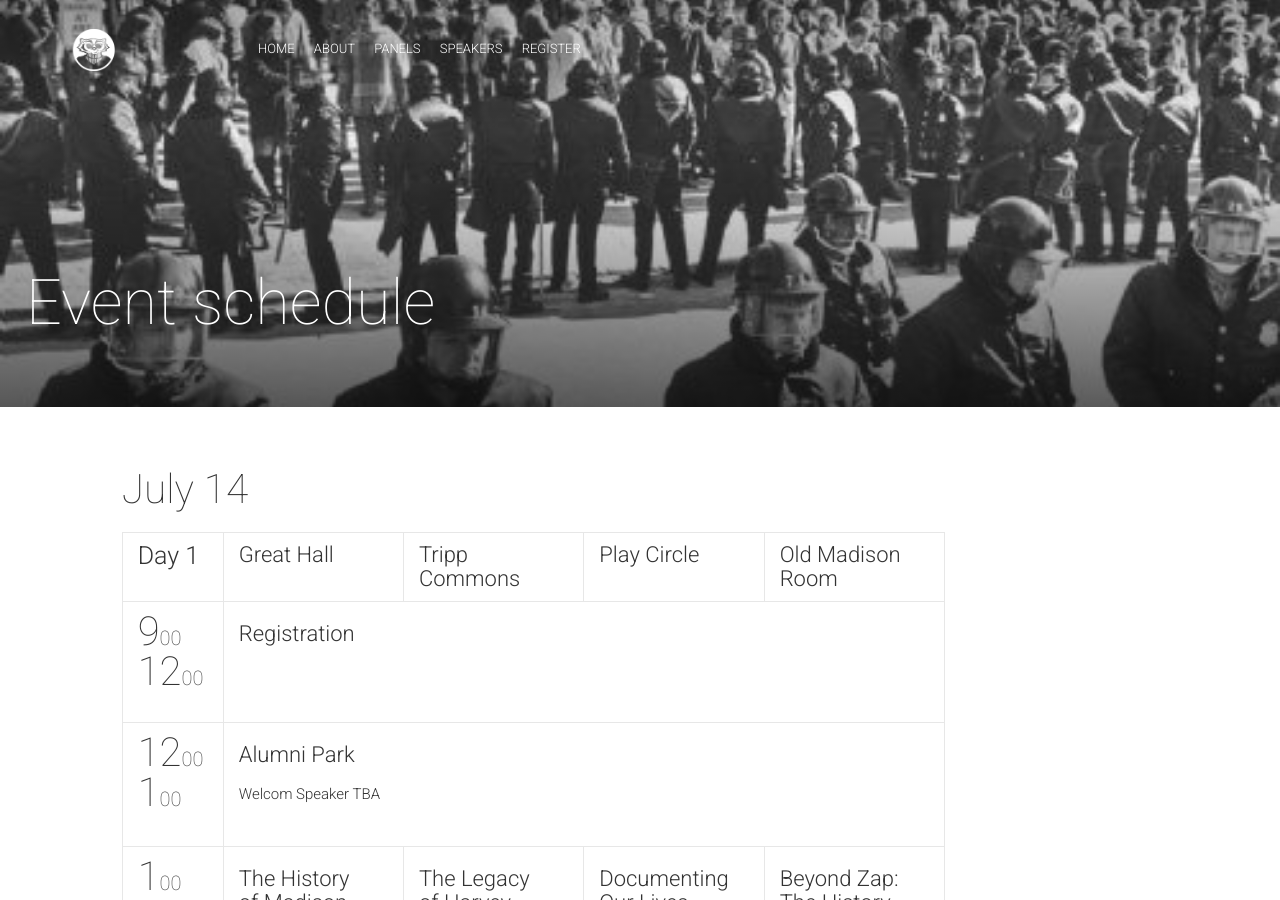
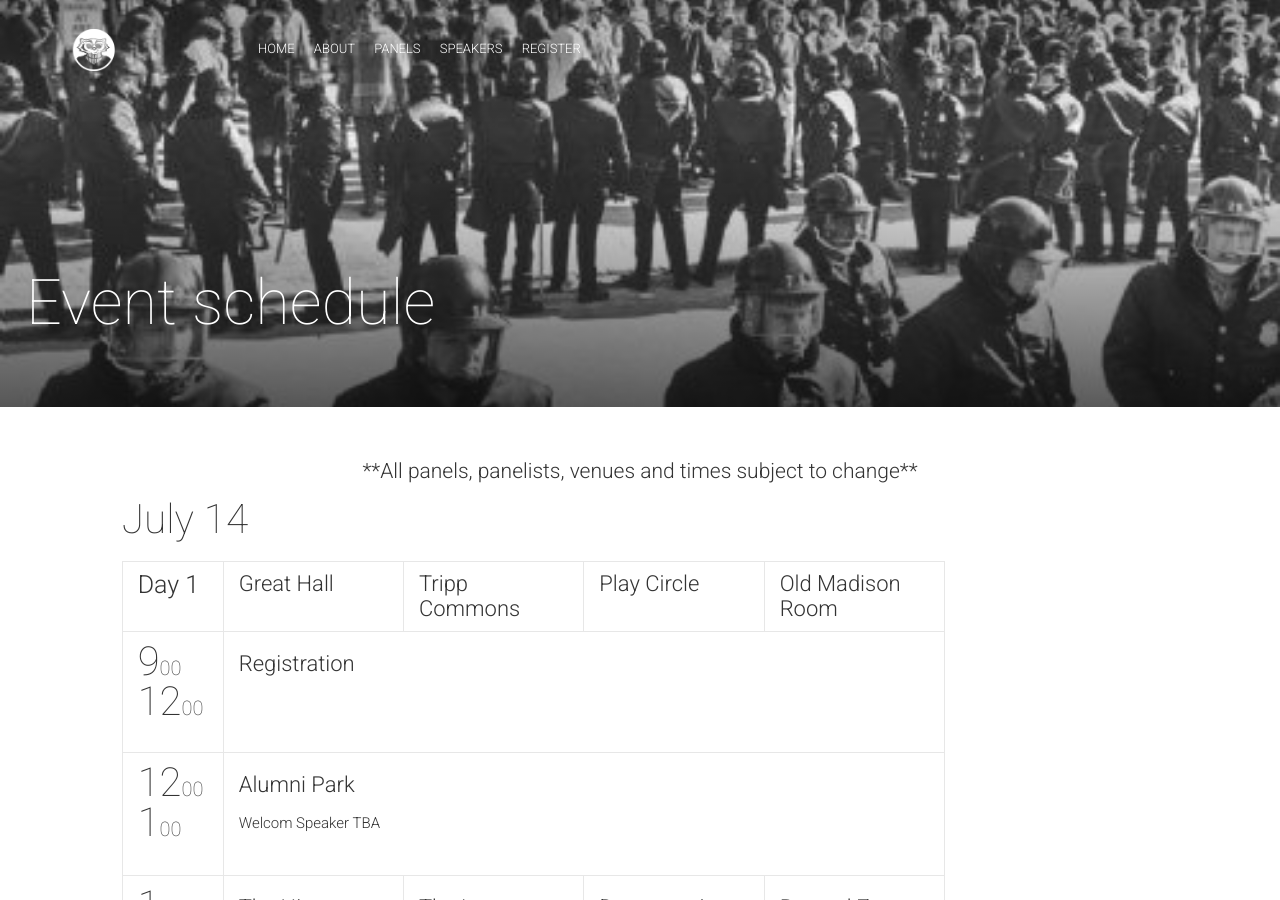
Before and after one commit to fourthirty-two/the-madison-reunion, a Jekyll site: the page built from schedule.html, in a window 1280 px wide and 900 px high. Built offline with Jekyll 4.4.1, drawn with Linux system fonts in a browser that asks for light colours; nearby versions of some CDN libraries; comment, search, counter and statistics services are not loaded.

Commit message:
:notes: schedule footnote

```diff
--- a/_includes/schedule.html
+++ b/_includes/schedule.html
@@ -1,5 +1,8 @@
 <!-- Begin Schedule Section -->
 <section id="schedule" class="schedule">
+  <b class="lead">
+    **All panels, panelists, venues and times subject to change**
+  </b>
     <div class="content-wrapper">
         {% for day in site.data.schedule %}
         <div class="schedule-table col-lg-8 col-md-10 col-md-offset-1">
```
